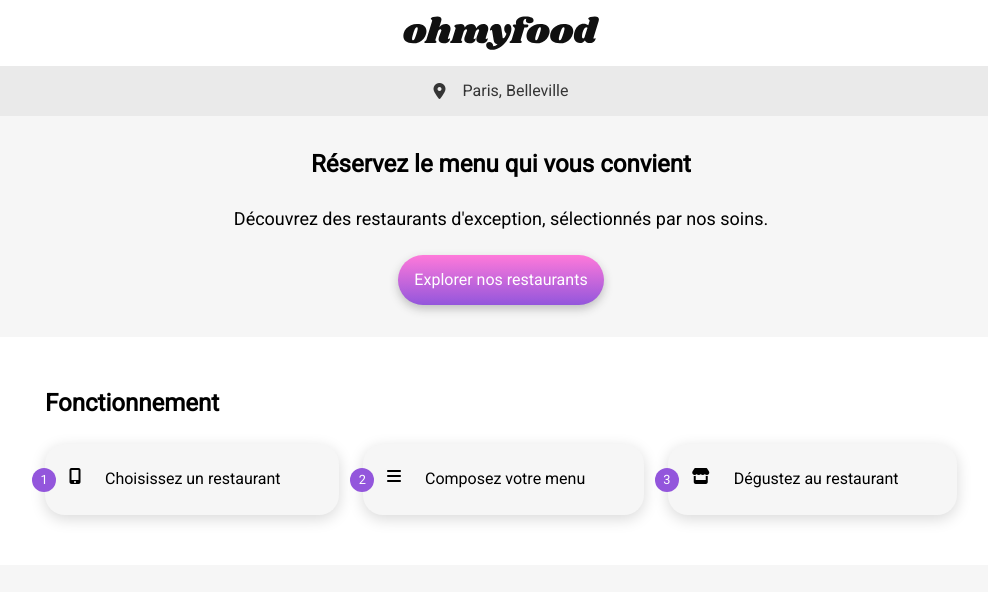
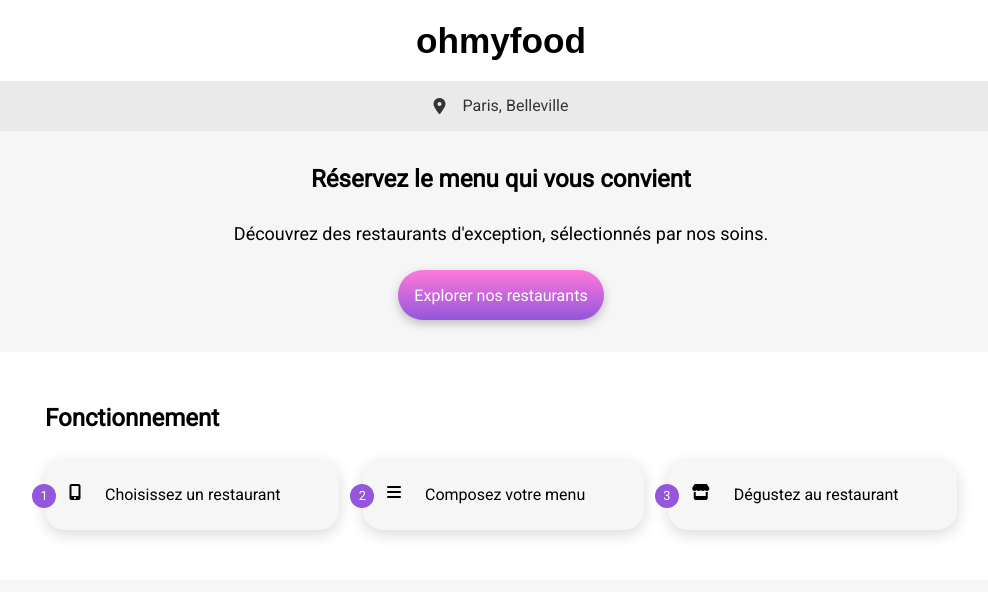
Before and after one commit to Merzakb/P4_Ohmufood_benaissi_merzak, a website: page index.html in a window 1280 px wide. Shown: the top 592 px of the page, without its empty margins (139-1127 px from the left). Drawn offline with Linux system fonts and the light colour scheme; a web font is replaced by a local one.

Commit message:
update home page logo

```diff
--- a/index.html
+++ b/index.html
@@ -39,7 +39,7 @@
     <div class="container">
         <header class="header">
             <div class="header__logo">
-                <img src="assets/images/logo/ohmyfood@2x.svg" alt="logo Ohmyfood écrit en lettres ltines">
+                <h1>ohmyfood</h1>
             </div>
             <div class="header__location">
                 <i class="fa-solid fa-location-dot"></i>
--- a/sass/layout/_header.scss
+++ b/sass/layout/_header.scss
@@ -13,6 +13,8 @@
         justify-content: center;
         align-items: center;
         padding: 1rem 0;
+        font-family: $title-font-familly;
+        font-size: 1.1rem;
     }
 
     //home page location
--- a/sass/pages/_home.scss
+++ b/sass/pages/_home.scss
@@ -53,6 +53,7 @@
             font-size: $bdoy-font-size;
             border-radius: 1.25rem;
             flex-grow: 1;
+            flex-shrink: 1;
             //shadow
             @include main-shadow(lighten($txt-color-primary, 85%), 15px);
             position: relative;
```
Also changed, not shown: assets/css/style.css, 1 other file.
